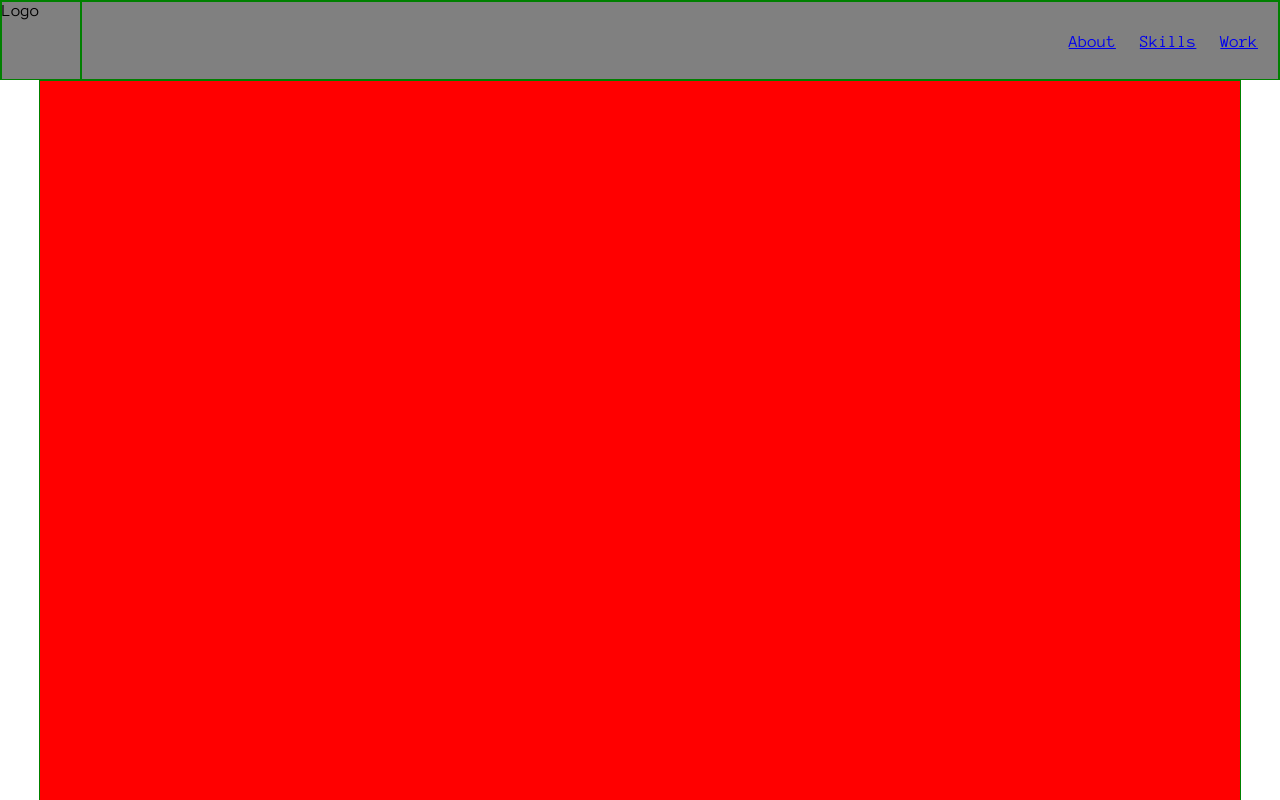
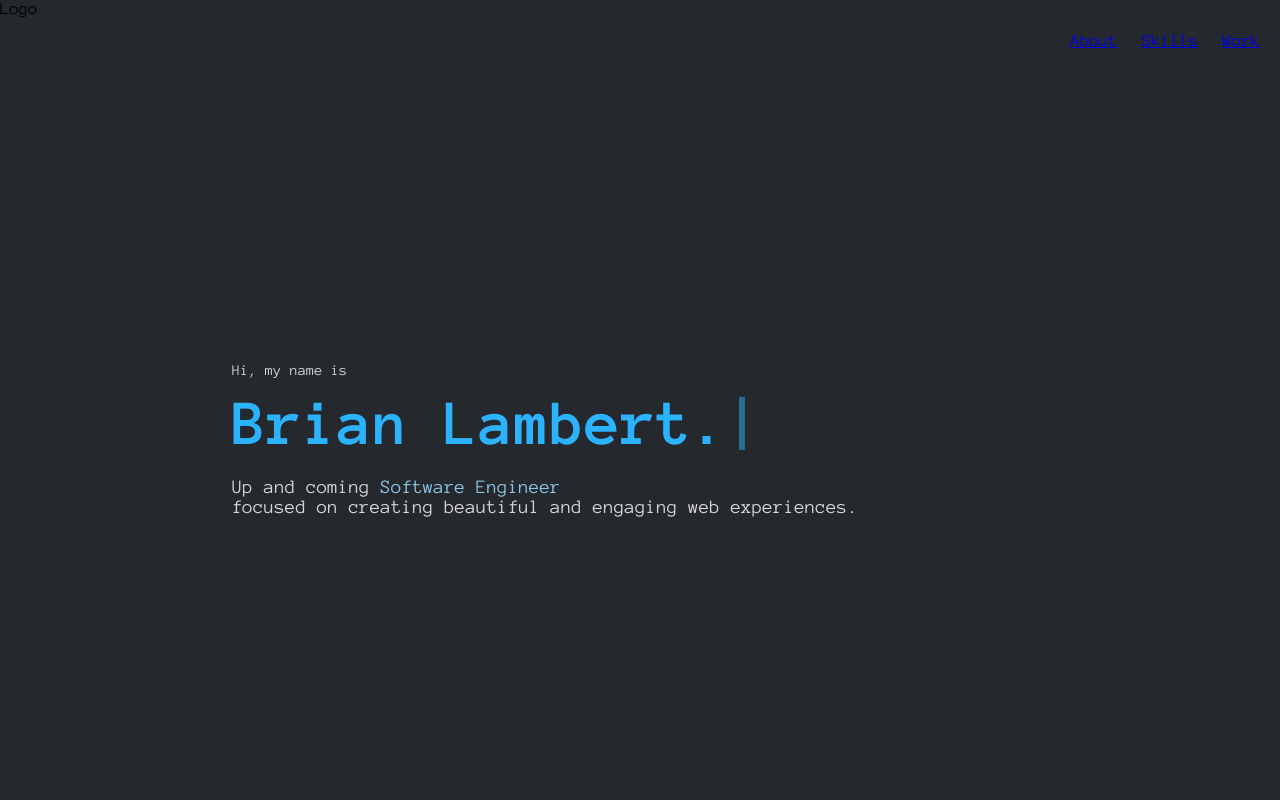
Before and after one commit to bl2408/personal-website, a plain HTML site: page index.html in a window 1280 px wide. Shown: the top 800 px of the page. Drawn offline with Linux system fonts and the light colour scheme.

Commit message:
Added/styled about section

```diff
--- a/css/layout.css
+++ b/css/layout.css
@@ -1,55 +1,63 @@
 :root{
+    --navHei: 80px;
+    --bgMain: rgb(37 40 44);
+    --fontColMain: rgb(215,215,215);
+    --fontColHighlight1: rgb(44, 179, 255);
+    --fontColHighlight2: rgb(143 198 229);
+    --baseFontSize: 1.6rem;
+}
 
+.highlight2{
+    color: var(--fontColHighlight2);
 }
 
 @font-face {
-  /* font-family: AnonPro-Bold;
-    src: url(../fonts/AnonymousPro/AnonymousPro-Bold.ttf);*/
+    font-family: AnonPro-Bold;
+     src: url(../fonts/AnonymousPro/AnonymousPro-Bold.ttf);
+}
 
+@font-face {
     font-family: AnonPro-Reg;
     src: url(../fonts/AnonymousPro/AnonymousPro-Regular.ttf);
-
-   /* font-family: OxygenMono;
-    src: url(../fonts/OxygenMono/OxygenMono-Regular.ttf);*/
 }
+/*
+@font-face {
+   font-family: OxygenMono;
+    src: url(../fonts/OxygenMono/OxygenMono-Regular.ttf);
+}
+*/
 html, body{
     font-family: AnonPro-Reg;
     font-size: 67.5%;
     margin: 0;
     padding: 0;
     width: 100%;
-    /* height: 100%; */
-    height: 1000px;
     scroll-behavior: smooth;
+
+    background-color: var(--bgMain);
 }
 
 
 #nav-main-top{
-    border: solid 1px green;
     position: fixed;
     top: 0;
     left: 0;
     z-index: 1;
     min-width: 320px;
     width: 100vw;
-    max-height: 80px;
+    max-height: var(--navHei);
     box-sizing: border-box;
 
     display: grid;
     grid-template-columns: 80px 1fr 80px;
-    grid-template-rows: 80px auto;
+    grid-template-rows: var(--navHei) auto;
 
     overflow: hidden;
     transition: max-height 0.1s ease-in-out;
 
-    font-size: 1.6rem;
+    font-size: var(--baseFontSize);
 
-    background-color: grey;
-}
-
-#nav-main-top > div{
-    border: solid 1px green;
-    box-sizing: border-box;
+    background-color: var(--bgMain);
 }
 
 #nav-main-top-menu{
@@ -101,23 +109,59 @@ main{
     align-items: center;
     flex-direction: column;
     position: relative;
-    top: 80px; /* NAV HEI */
+    top: var(--navHei);
 }
 
 main > section{
-    scroll-margin-top: 80px; /* NAV HEI */
-    border: solid 1px green;
+    scroll-margin-top: var(--navHei);
     height:calc(100vh - 80px);
     width: 100%;
     max-width: 1200px;
+    font-size: var(--baseFontSize);
+    color: var(--fontColMain);
 }
 
 #sec-about{
-    background-color: red;
+    display: flex;
+    flex-direction: column;
+    justify-content: center;
+    padding: 0 15%;
+    box-sizing: border-box;
 }
-#sec-skills{
-    background-color: blue;
+
+#sec-about > div:first-child{
+    font-size: 1.4rem;
+    margin-bottom: 1.2rem;
 }
-#sec-work{
-    background-color: green;
+
+#sec-about > div:nth-child(2){
+    font-size: clamp(3.6rem, 6vw, 6rem);
+    color: var(--fontColHighlight1);
+    margin-bottom: 2rem;
+    font-family: AnonPro-Bold;
+    display: flex;
+    align-items: center;
 }
+
+@media screen and (max-width: 600px) {
+    #sec-about > div:last-child > div{
+        display: inline;
+    }
+}
+@media screen and (min-width: 601px) {
+    #sec-about > div:last-child{
+        max-width: 80%;
+    }
+}
+#sec-about > div:last-child{
+    font-size: 1.8rem;
+}
+@keyframes cursor-blink {
+    0% {
+        opacity: 0;
+    }
+}
+.blink-cursor::after{
+    content:"|";
+    animation: cursor-blink 1s steps(2) infinite;
+}
--- a/index.html
+++ b/index.html
@@ -20,9 +20,19 @@
         <div id="nav-main-top-ham">Ham</div>
     </nav>
     <main>
-        <section id="sec-about"></section>
+        <section id="sec-about">
+            <div>Hi, my name is</div>
+            <div ><span class="blink-cursor">Brian Lambert.</span></div>
+            <div>
+                <div>Up and coming
+                    <span class="highlight2">Software Engineer</span>
+                </div>focused on creating beautiful and engaging web experiences. </div>
+        </section>
         <section id="sec-skills"></section>
         <section id="sec-work"></section>
     </main>
+    <footer>
+        FOOTER
+    </footer>
 </body>
 </html>
```
